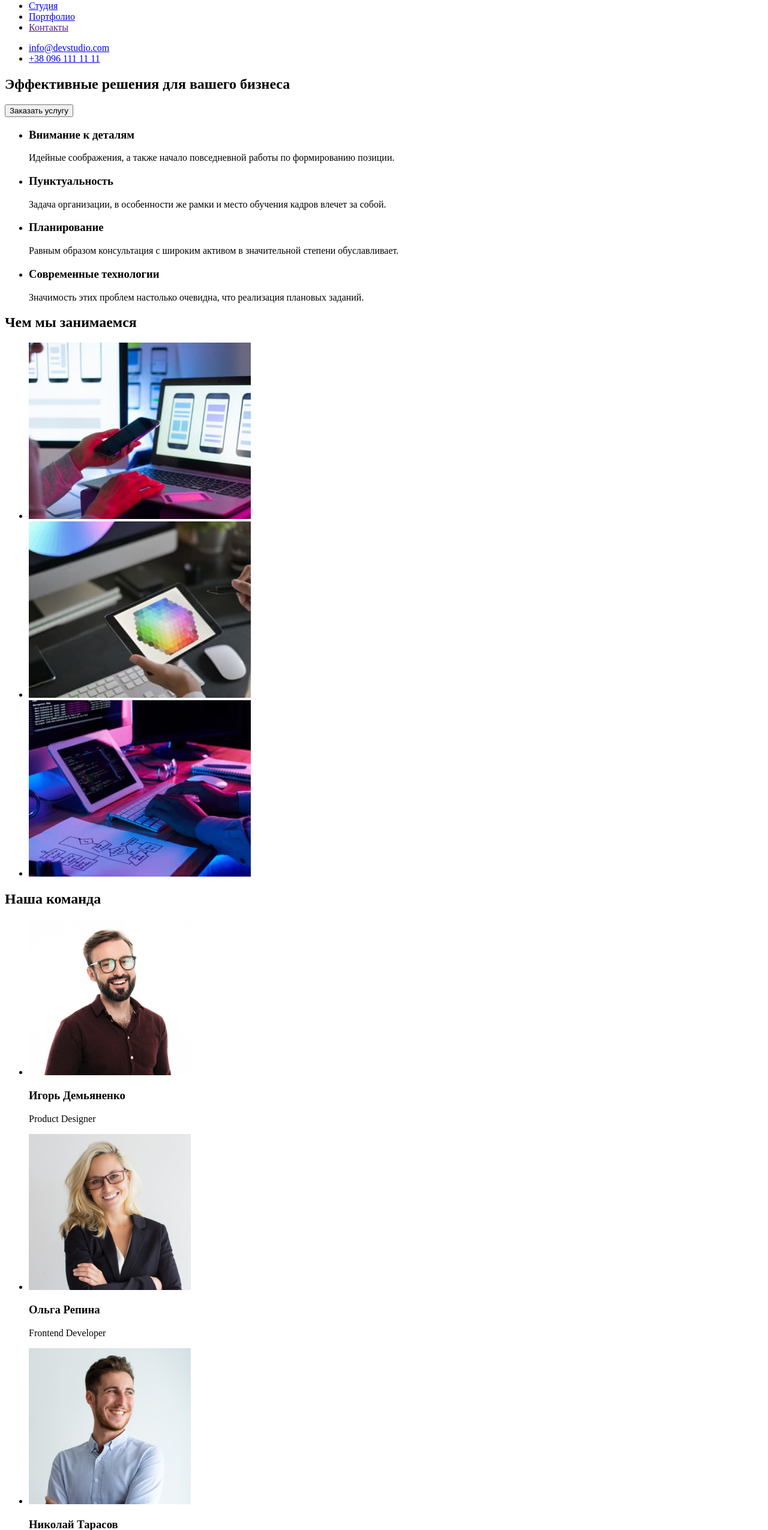
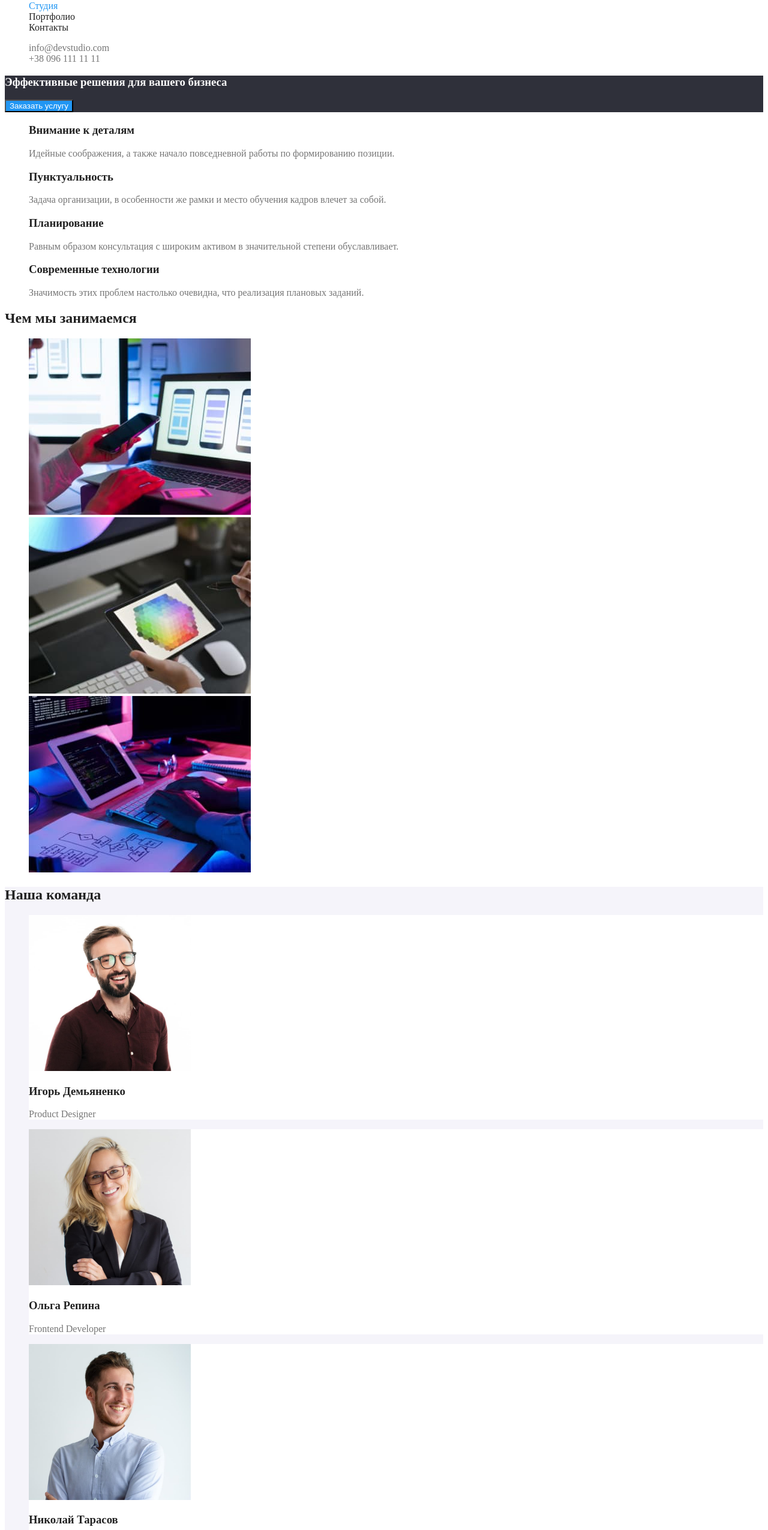
Before and after one commit to antonsolonko/goit-markup-hw-02, a plain HTML site: page index.html in a window 1280 px wide. Shown: the part 41-2591 px from the top of the page at 60% size. Drawn offline with Linux system fonts and the light colour scheme.

Commit message:
some changes in css part1

```diff
--- /dev/null
+++ b/css/styles.css
@@ -0,0 +1,124 @@
+:root {
+  --primary-text-color: #757575;
+  --title-text-color: #212121;
+  --accent-color: #2196f3;
+  --primary-bg-color: #ffffff;
+  --secondary-bg-color: #f5f4fa;
+  --primary-bg-gray: #2f303a;
+  --white: #ffffff;
+}
+/* INDEX.HTML */
+.list {
+  list-style: none;
+}
+.page {
+  color: var(--primary-text-color);
+  background-color: var(--primary-bg-color);
+}
+/* Header */
+.logo {
+  text-decoration: none;
+  color: #000000;
+}
+.logo-web {
+  color: var(--accent-color);
+}
+.logo-studio {
+  color: var(--white);
+}
+/* Site nav */
+.site-nav .link {
+  color: var(--title-text-color);
+  text-decoration: none;
+}
+.site-nav .link:hover,
+.site-nav .link:focus {
+  color: var(--accent-color);
+}
+.link.current {
+  color: var(--accent-color);
+}
+
+/* Site auth */
+.auth-nav .link {
+  color: var(--primary-text-color);
+  text-decoration: none;
+}
+.auth-nav .link:hover,
+.auth-nav .link:focus {
+  color: var(--accent-color);
+}
+/* Hero */
+.hero {
+  background-color: var(--primary-bg-gray);
+}
+.hero .title {
+  color: var(--white);
+}
+.hero .button {
+  background-color: var(--accent-color);
+  color: var(--white);
+}
+/* Advantages */
+.section {
+  background-color: var(--primary-bg-color);
+}
+.section .title {
+  color: var(--title-text-color);
+}
+.section .description {
+  color: var(--primary-text-color);
+  background-color: var(--primary-bg-color);
+}
+/* Whatwedo */
+
+/* Our team */
+.section-team {
+  background-color: var(--secondary-bg-color);
+}
+.section-team .title {
+  color: var(--title-text-color);
+}
+.section-team .list-item {
+  background-color: var(--white);
+}
+.section-team .member {
+  color: var(--title-text-color);
+}
+.section-team .description {
+  color: var(--primary-text-color);
+}
+/* Footer */
+.footer {
+  background-color: var(--primary-bg-gray);
+}
+.footer-nav .adres {
+  color: var(--white);
+  font-style: normal;
+}
+.footer-nav .link {
+  color: var(--primary-text-color);
+  text-decoration: none;
+  font-style: normal;
+}
+/* PORTFOLIO.HTML */
+
+/* Portfolio filter */
+.button {
+  color: var(--primary-text-color);
+  background-color: var(--secondary-bg-color);
+}
+.button:hover,
+.button:focus {
+  color: var(--white);
+  background-color: var(--accent-color);
+}
+/* Portfolio list */
+.portfolio-list {
+}
+.portfolio-list .item .title {
+  color: var(--title-text-color);
+}
+.portfolio-list .item .description {
+  color: var(--primary-text-color);
+}
--- a/index.html
+++ b/index.html
@@ -1,151 +1,151 @@
 <!DOCTYPE html>
 <html lang="ru">
+  <!-- Head -->
   <head>
     <meta charset="UTF-8" />
     <meta http-equiv="X-UA-Compatible" content="IE=edge" />
     <meta name="viewport" content="width=device-width, initial-scale=1.0" />
-    <title>Студия</title>
-    <link rel="stylesheet" href="./styles.css" />
+    <title>Webstudio - Студия</title>
+    <link rel="stylesheet" href="./css/styles.css" />
   </head>
-  <body>
-    <header>
-      <a href="/index.html"> WebStudio </a>
+  <body class="page">
+    <!-- Header -->
+    <header class="page-header">
+      <a href="./index.html" class="logo"> <span class="logo-web">Web</span>Studio </a>
       <nav>
-        <ul>
-          <li><a href="/index.html">Студия</a></li>
-          <li><a href="/portfolio.html">Портфолио</a></li>
-          <li><a href="">Контакты</a></li>
+        <ul class="site-nav list">
+          <li><a href="./index.html" class="link current">Студия</a></li>
+          <li><a href="./portfolio.html" class="link">Портфолио</a></li>
+          <li><a href="./contacts.html" class="link">Контакты</a></li>
         </ul>
       </nav>
-      <ul>
+      <ul class="auth-nav list">
         <li>
-          <a href="mailto:info@devstudio.com">info@devstudio.com</a>
+          <a href="mailto:info@devstudio.com" class="link">info@devstudio.com</a>
         </li>
         <li>
-          <a href="tel:+380961111111">+38 096 111 11 11</a>
+          <a href="tel:+380961111111" class="link">+38 096 111 11 11</a>
         </li>
       </ul>
     </header>
     <main>
-      <!--Герой-->
-      <div>
+      <!--Hero-->
+      <section class="hero">
         <section>
-          <h1>Эффективные решения для вашего бизнеса</h1>
-          <button type="button">Заказать услугу</button>
+          <h1 class="title">Эффективные решения для вашего бизнеса</h1>
+          <button type="button" class="button">Заказать услугу</button>
         </section>
-      </div>
-      <!--Особенности-->
-      <section>
-        <ul>
+      </section>
+      <!--Advantages-->
+      <section class="section">
+        <ul class="advantages-list list">
           <li>
-            <h3>Внимание к деталям</h3>
-            <p>
-              Идейные соображения, а также начало повседневной работы по
-              формированию позиции.
+            <h3 class="title">Внимание к деталям</h3>
+            <p class="description">
+              Идейные соображения, а также начало повседневной работы по формированию позиции.
             </p>
           </li>
           <li>
-            <h3>Пунктуальность</h3>
-            <p>
-              Задача организации, в особенности же рамки и место обучения кадров
-              влечет за собой.
+            <h3 class="title">Пунктуальность</h3>
+            <p class="description">
+              Задача организации, в особенности же рамки и место обучения кадров влечет за собой.
             </p>
           </li>
           <li>
-            <h3>Планирование</h3>
-            <p>
-              Равным образом консультация с широким активом в значительной
-              степени обуславливает.
+            <h3 class="title">Планирование</h3>
+            <p class="description">
+              Равным образом консультация с широким активом в значительной степени обуславливает.
             </p>
           </li>
           <li>
-            <h3>Современные технологии</h3>
-            <p>
-              Значимость этих проблем настолько очевидна, что реализация
-              плановых заданий.
+            <h3 class="title">Современные технологии</h3>
+            <p class="description">
+              Значимость этих проблем настолько очевидна, что реализация плановых заданий.
             </p>
           </li>
         </ul>
       </section>
-      <!--Чем мы занимаемся-->
-      <section>
-        <h2>Чем мы занимаемся</h2>
-        <ul>
-          <li>
+      <!--What we do-->
+      <section class="section">
+        <h2 class="section title">Чем мы занимаемся</h2>
+        <ul class="whatwedo-list list">
+          <li class="item">
             <img
               src="./images/process-architecture.jpg"
               width="370"
               alt="Разработка архитектуры процессов"
             />
           </li>
-          <li>
+          <li class="item">
             <img
               src="./images/client-oriented-uiux-design.jpg"
               width="370"
               alt="Клиенто-ориенторованный UX/UI-дизайн"
             />
           </li>
-          <li>
+          <li class="item">
             <img src="./images/tablet.jpg" width="370" alt="Планшет" />
           </li>
         </ul>
       </section>
-      <!-- Наша команда-->
-      <section>
-        <h2>Наша команда</h2>
-        <ul>
-          <li>
+      <!-- Our team-->
+      <section class="section-team">
+        <h2 class="title">Наша команда</h2>
+        <ul class="team-list list">
+          <li class="list-item">
             <img
               src="./images/our-team/webstudio-igor-demianenko-product-designer.jpg"
               alt="WebStudio Игорь Демьяненко Product Designer"
               width="270"
             />
-            <h3>Игорь Демьяненко</h3>
-            <p>Product Designer</p>
+            <h3 class="member">Игорь Демьяненко</h3>
+            <p class="description">Product Designer</p>
           </li>
-          <li>
+          <li class="list-item">
             <img
               src="./images/our-team/webstudio-olga-repina-frontend-developer.jpg"
               alt="WebStudio Ольна Репина Frontend Developer"
               width="270"
             />
-            <h3>Ольга Репина</h3>
-            <p>Frontend Developer</p>
+            <h3 class="member">Ольга Репина</h3>
+            <p class="description">Frontend Developer</p>
           </li>
-          <li>
+          <li class="list-item">
             <img
               src="./images/our-team/webstudio-nikolai-tarasov-marketing.jpg"
               alt="WebStudio Николай Тарасов Marketing"
               width="270"
             />
-            <h3>Николай Тарасов</h3>
-            <p>Marketing</p>
+            <h3 class="member">Николай Тарасов</h3>
+            <p class="description">Marketing</p>
           </li>
-          <li>
+          <li class="list-item">
             <img
               src="./images/our-team/webstudio-michael-ermakov-ui-designer.jpg"
               alt="WebStudio Михаил Ермаков UI Design"
               width="270"
             />
-            <h3>Михаил Ермаков</h3>
-            <p>UI Designer</p>
+            <h3 class="member">Михаил Ермаков</h3>
+            <p class="description">UI Designer</p>
           </li>
         </ul>
       </section>
     </main>
     <!-- Footer-->
-    <footer>
-      <a href="/index.html"> WebStudio </a>
+    <footer class="footer">
+      <a href="./index.html" class="logo">
+        <span class="logo-web">Web</span><span class="logo-studio">Studio</span>
+      </a>
       <address>
-        <ul>
+        <ul class="footer-nav list">
           <li>
-            <p>г. Киев, пр-т Леси Украинки, 26</p>
+            <p class="footer-nav adres">г. Киев, пр-т Леси Украинки, 26</p>
           </li>
           <li>
-            <a href="mailto:info@devstudio.com">info@devstudio.com</a>
+            <a href="mailto:info@devstudio.com" class="link">info@devstudio.com</a>
           </li>
           <li>
-            <a href="tel:+380961111111">+38 096 111 11 11</a>
+            <a href="tel:+380961111111" class="link">+38 096 111 11 11</a>
           </li>
         </ul>
       </address>
```
Also changed, not shown: portfolio.html (+74 -52 lines), styles.css (deleted).
